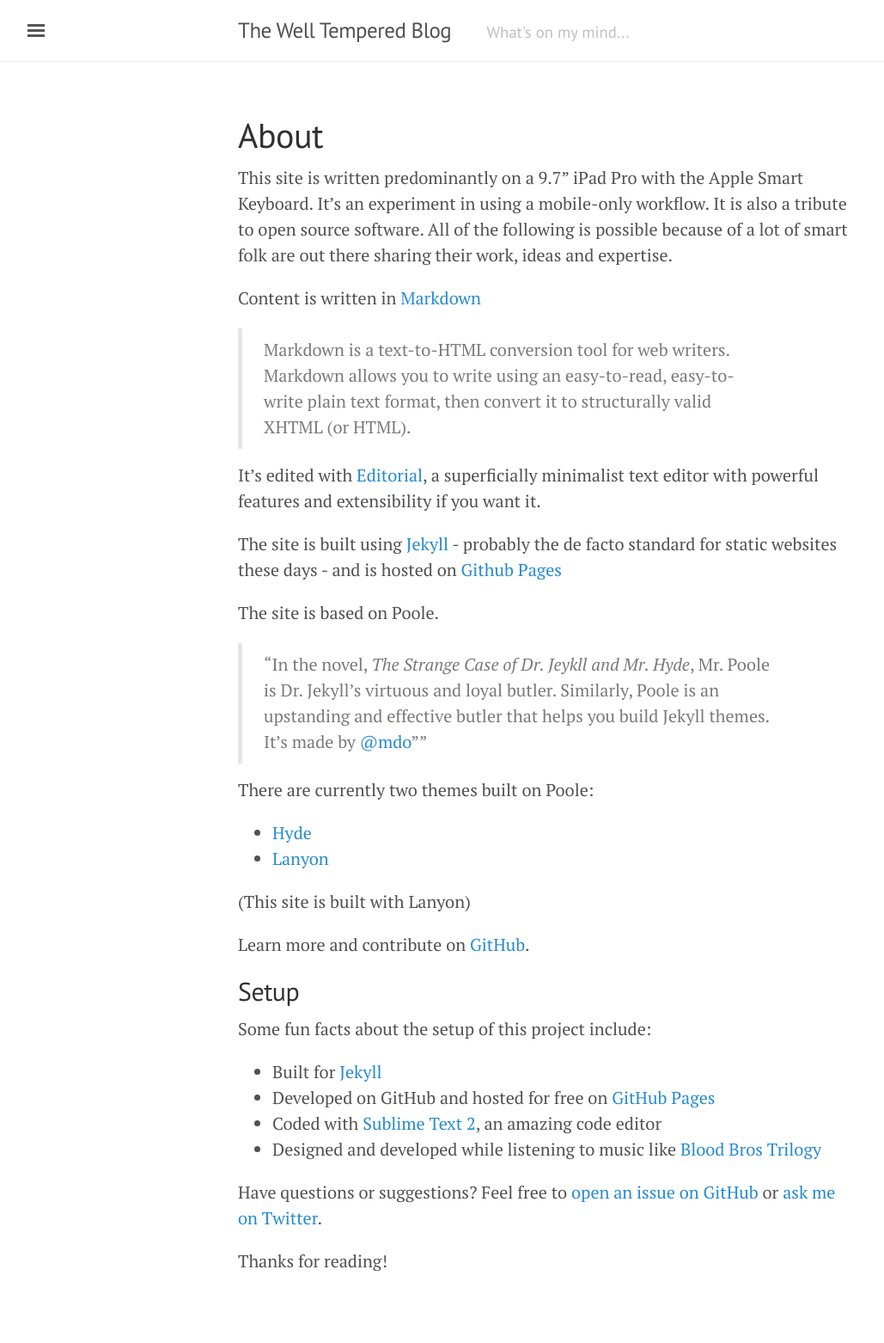
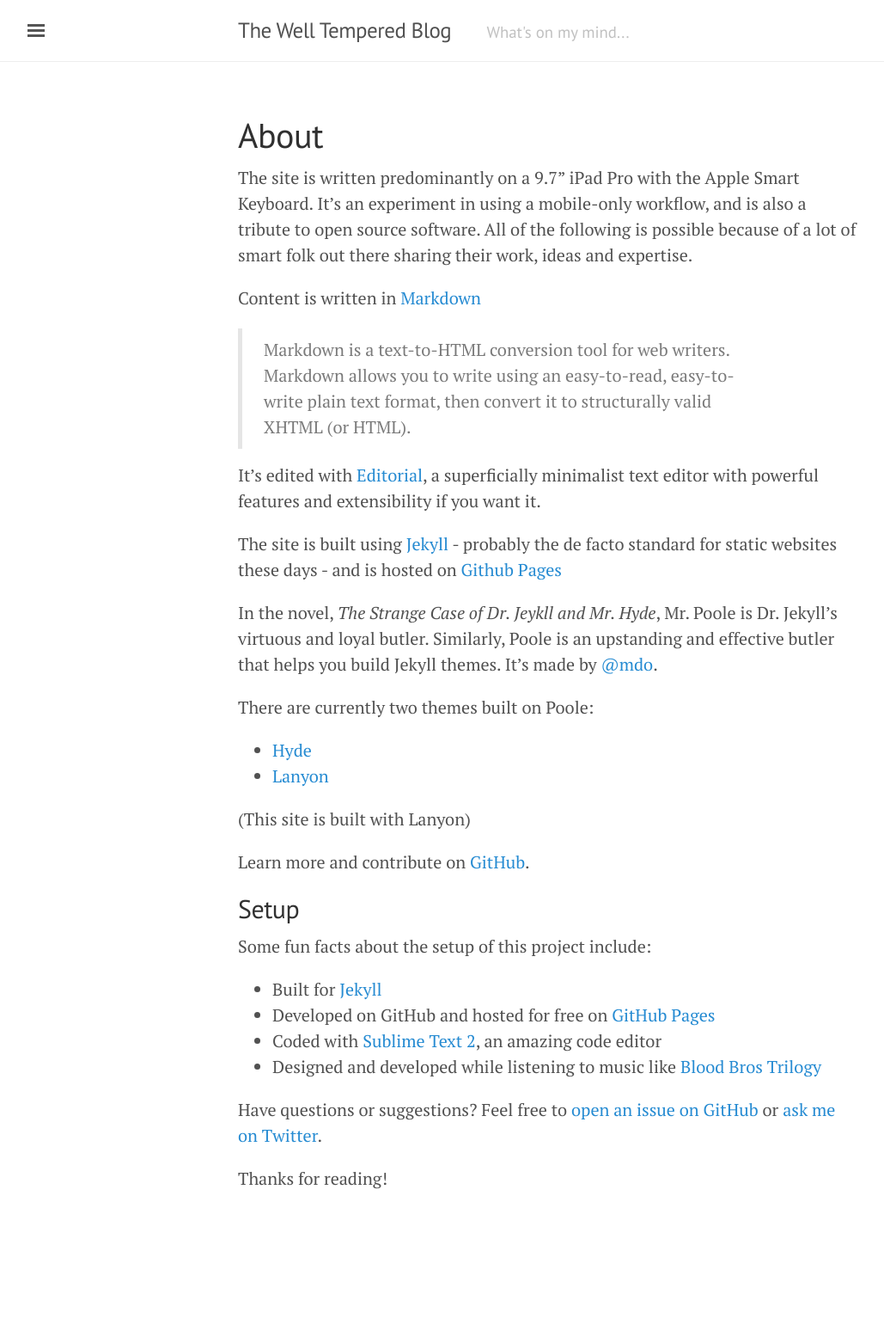
Before and after one commit to Richardtugwell/richardtugwell.github.io, a Jekyll site: the page built from _posts/2017-03-31-About.md, in a window 1280 px wide. Shown: the whole page at 86% size, without its empty margins (3-1032 px from the left). Built offline with Jekyll 4.4.1, drawn with Linux system fonts in a browser that asks for light colours; after the commit the page ends 1466 px from its top, so only the background shows below that.

Commit message:
Blog Post - About

```diff
--- a/_posts/2017-03-31-About.md
+++ b/_posts/2017-03-31-About.md
@@ -3,7 +3,7 @@
 title: About
 ---
 
-This site is written predominantly on a 9.7" iPad Pro with the Apple Smart Keyboard. It's an experiment in using a mobile-only workflow. It is also a tribute to open source software. All of the following is possible because of a lot of smart folk are out there sharing their work, ideas and expertise.
+The site is written predominantly on a 9.7" iPad Pro with the Apple Smart Keyboard. It's an experiment in using a mobile-only workflow, and is also a tribute to open source software. All of the following is possible because of a lot of smart folk out there sharing their work, ideas and expertise.
 
 Content is written in [Markdown](http://daringfireball.net/projects/markdown/basics)
 
@@ -13,9 +13,7 @@
 
 The site is built using [Jekyll](https://jekyllrb.com/) - probably the de facto standard for static websites these days - and is hosted on [Github Pages](https://pages.github.com/)
 
-The site is based on Poole.
-
-> "In the novel, *The Strange Case of Dr. Jeykll and Mr. Hyde*, Mr. Poole is Dr. Jekyll's virtuous and loyal butler. Similarly, Poole is an upstanding and effective butler that helps you build Jekyll themes. It's made by [@mdo](https://twitter.com/mdo)""
+In the novel, *The Strange Case of Dr. Jeykll and Mr. Hyde*, Mr. Poole is Dr. Jekyll's virtuous and loyal butler. Similarly, Poole is an upstanding and effective butler that helps you build Jekyll themes. It's made by [@mdo](https://twitter.com/mdo).
 
 There are currently two themes built on Poole:
 
```
